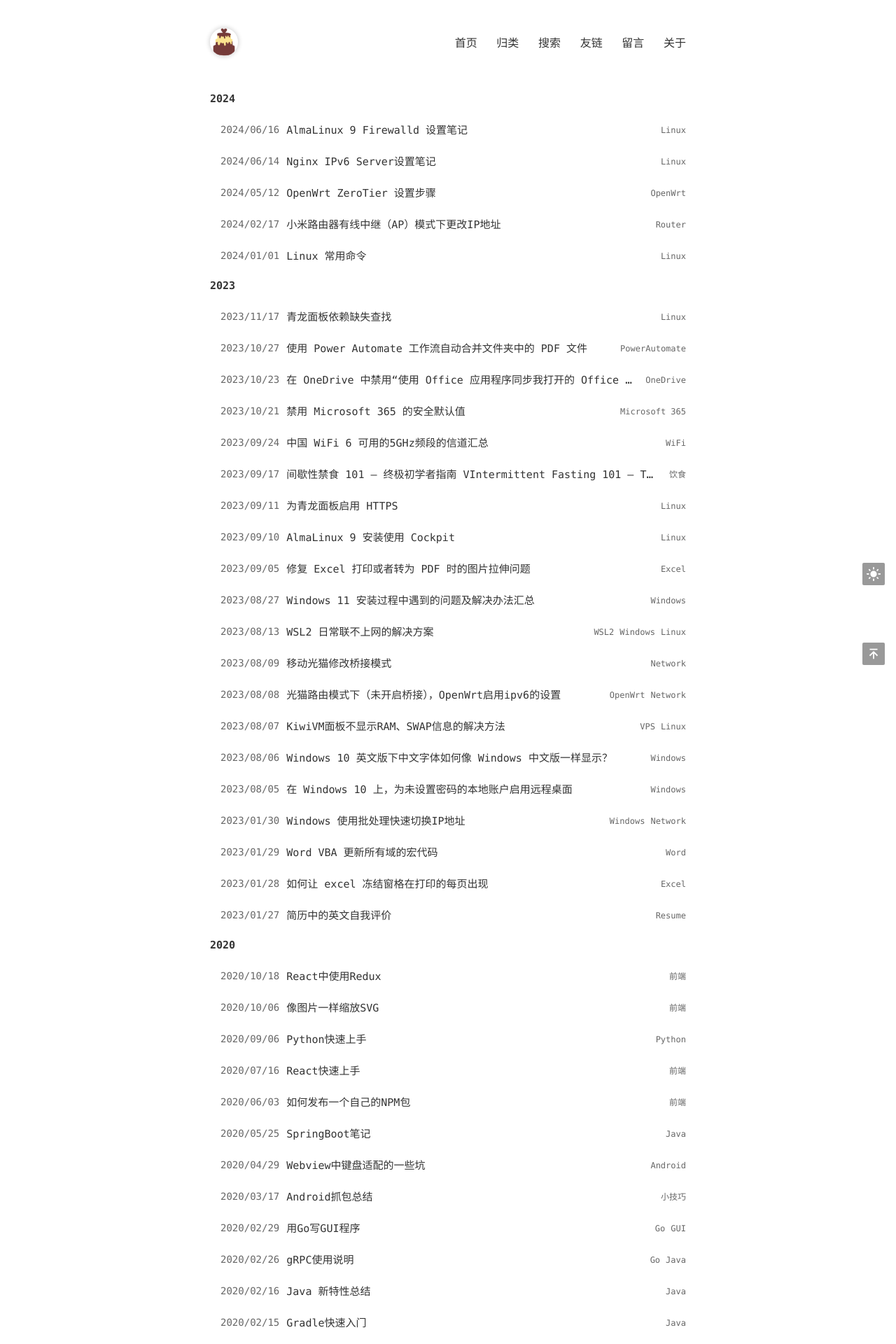
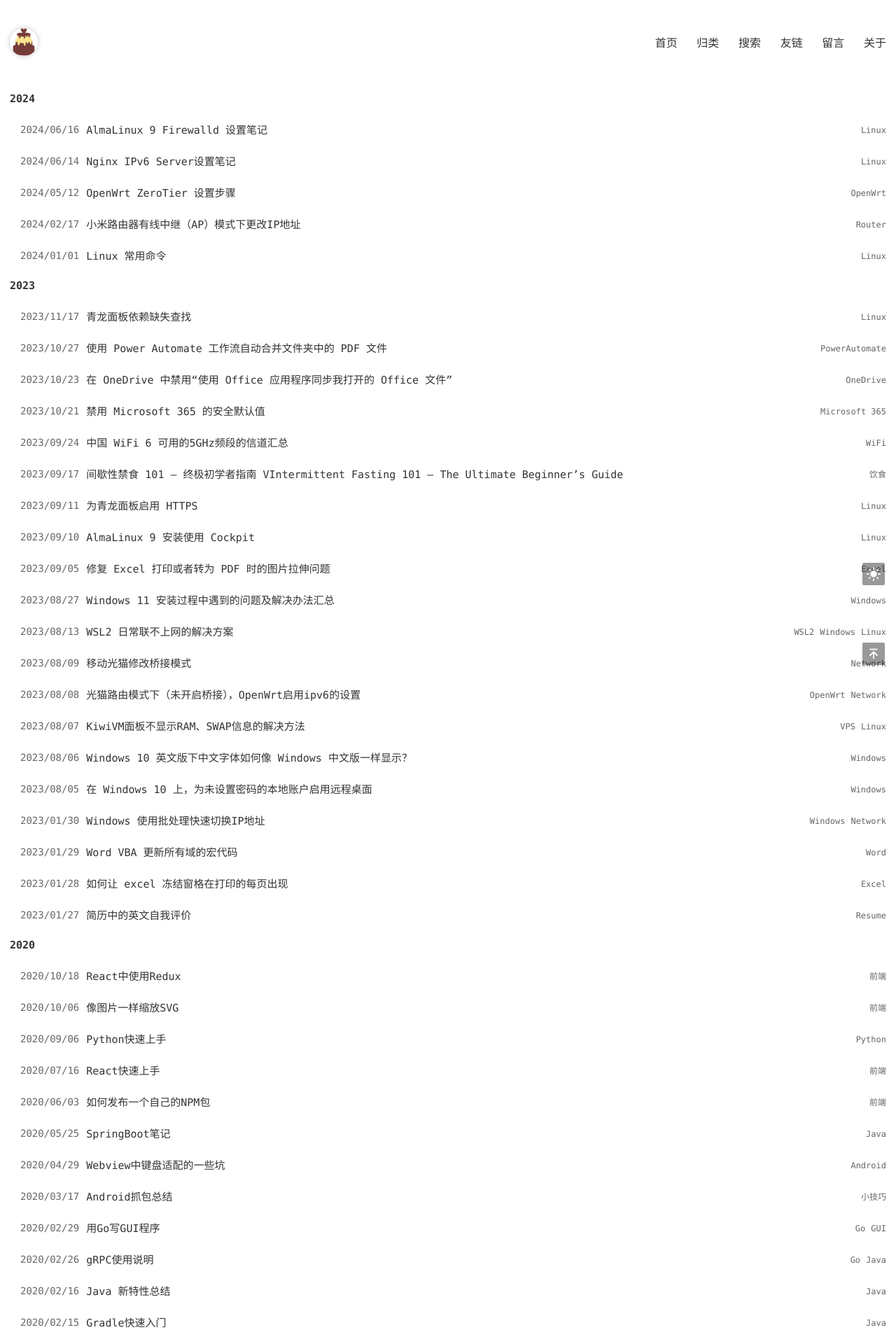
Before and after one commit to nksmiles/nksmiles.github.io, a Jekyll site: the page built from index.html, in a window 1280 px wide. Shown: the top 1920 px of the page at 70% size. Built offline with Jekyll 4.4.1, drawn with Linux system fonts in a browser that asks for light colours; comment, search, counter and statistics services are not loaded.

Commit message:
Update common.css

```diff
--- a/static/css/common.css
+++ b/static/css/common.css
@@ -15,7 +15,7 @@
   transition: all 500ms ease;
 }
 body {
-  max-width: 680px;
+  max-width: 1280px;
   padding: 0 14px;
   margin: 0 auto;
 }
```
